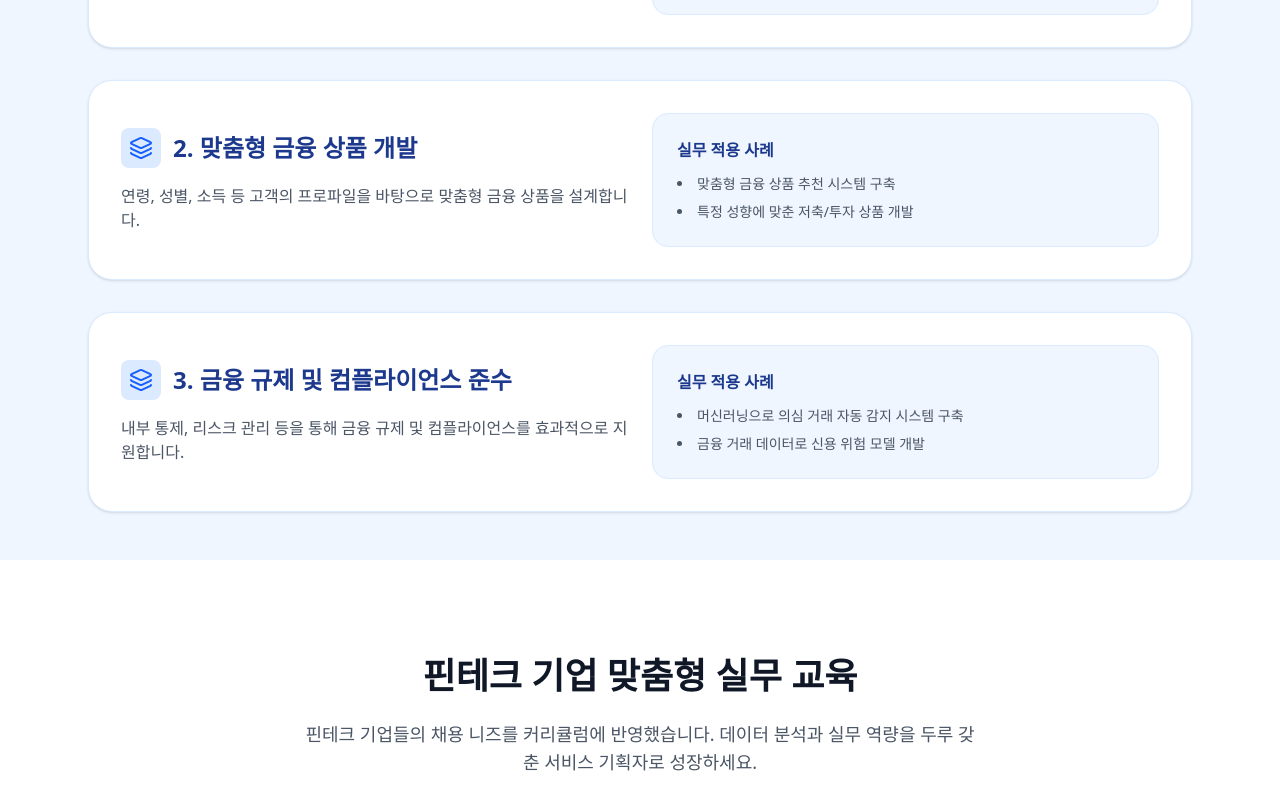
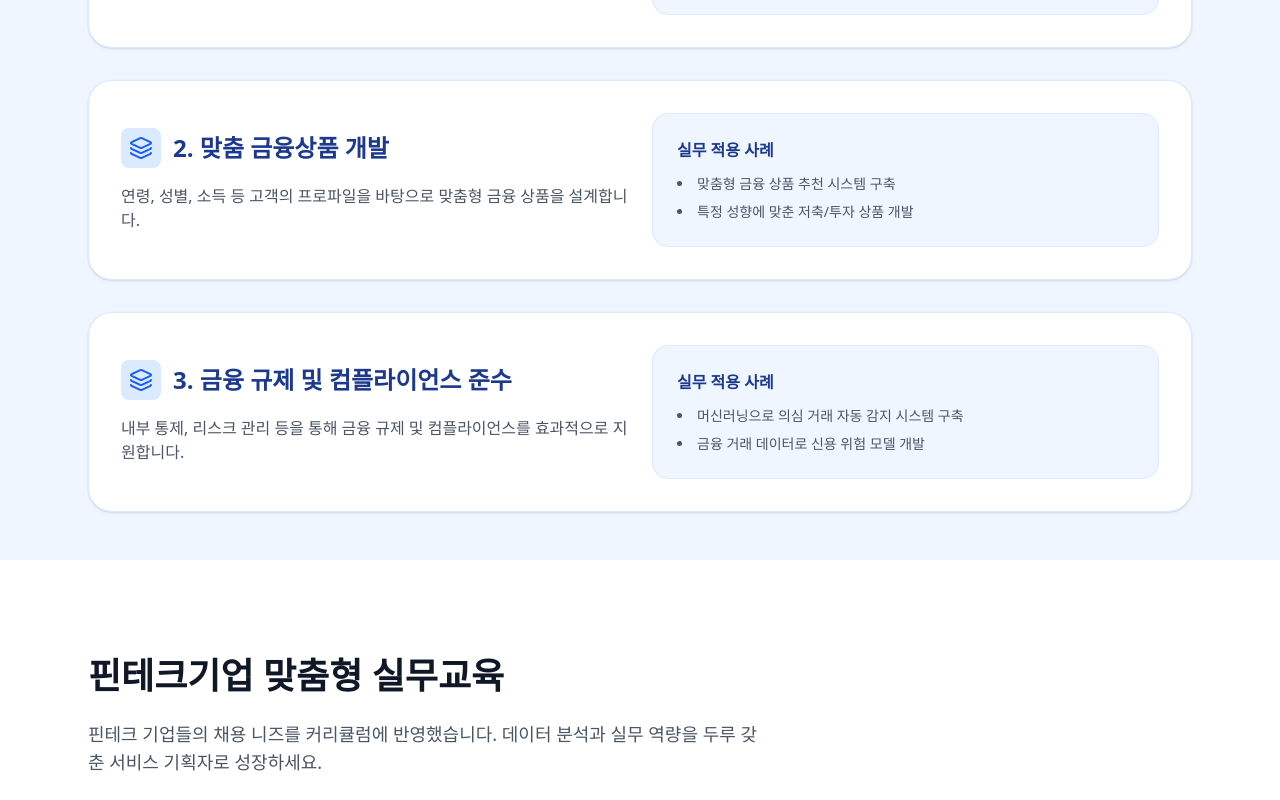
Before and after one commit to dvdkkk/fintech-internship-serviceplanning, a React (Vite) app: page / in a window 1280 px wide. Shown: the part 3280-4080 px from the top of the page. Built offline with nearby package versions, Linux system fonts and the light colour scheme; a web font is replaced by a local one.

Commit message:
feat: Update course title and descriptions
Refine the course title and descriptions to be more accurate and concise. Adjust text alignment and wording for improved readability and emphasis on practical training.

```diff
--- a/index.html
+++ b/index.html
@@ -3,7 +3,7 @@
   <head>
     <meta charset="UTF-8" />
     <meta name="viewport" content="width=device-width, initial-scale=1.0" />
-    <title>My Google AI Studio App</title>
+    <title>핀테크 인턴쉽코스-서비스기획자 과정</title>
   </head>
   <body>
     <div id="root"></div>
--- a/src/App.tsx
+++ b/src/App.tsx
@@ -305,7 +305,7 @@ export default function App() {
                 examples: ["저축 습관 분석을 통한 맞춤형 저축 상품 제안", "투자 성향에 기반한 맞춤형 포트폴리오 추천"]
               },
               {
-                title: "2. 맞춤형 금융 상품 개발",
+                title: "2. 맞춤 금융상품 개발",
                 desc: "연령, 성별, 소득 등 고객의 프로파일을 바탕으로 맞춤형 금융 상품을 설계합니다.",
                 examples: ["맞춤형 금융 상품 추천 시스템 구축", "특정 성향에 맞춘 저축/투자 상품 개발"]
               },
@@ -338,9 +338,9 @@ export default function App() {
       </section>
       <section className="py-24 bg-white" id="fintech-training">
         <div className="max-w-6xl mx-auto px-6">
-          <div className="text-center mb-16">
-            <h2 className="text-3xl md:text-4xl font-bold mb-6">핀테크 기업 맞춤형 실무 교육</h2>
-            <p className="text-gray-600 text-lg max-w-2xl mx-auto">
+          <div className="text-left mb-16">
+            <h2 className="text-3xl md:text-4xl font-bold mb-6">핀테크기업 맞춤형 실무교육</h2>
+            <p className="text-gray-600 text-lg max-w-2xl">
               핀테크 기업들의 채용 니즈를 커리큘럼에 반영했습니다. 데이터 분석과 실무 역량을 두루 갖춘 서비스 기획자로 성장하세요.
             </p>
           </div>
@@ -704,7 +704,7 @@ export default function App() {
 
             {/* Education Center (Moved to bottom) */}
             <div className="bg-gray-50 p-10 rounded-3xl border border-gray-100">
-              <h2 className="text-3xl font-bold mb-4">집중하기 좋은<br/>역삼역 1분 거리 교육장</h2>
+              <h2 className="text-3xl font-bold mb-4">역삼역 1분 거리!<br/>집중하기 좋은 교육장</h2>
               <p className="text-gray-600 mb-8 break-keep">
                 교육생은 강남 교육장 회의실을 무료로 이용할 수 있습니다.<br/>
                 <span className="text-sm text-gray-500">(위치: 서울 강남구 테헤란로 145 13, 14층)</span>
```
